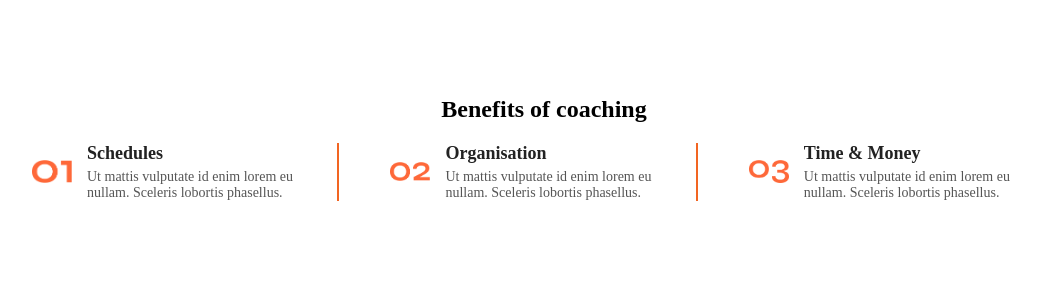
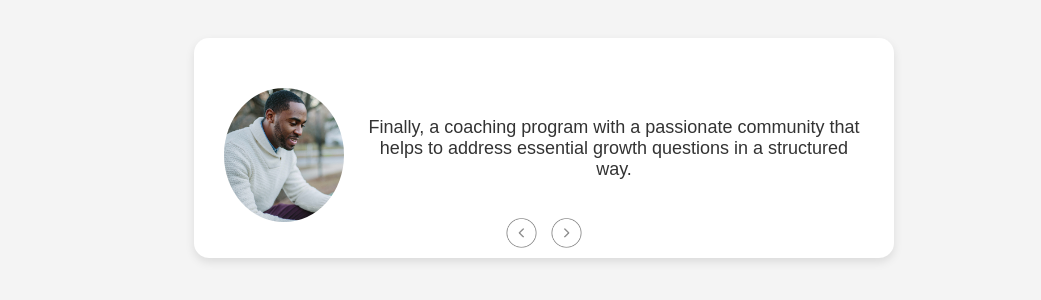
Before and after one commit to rruyyaa/eskool, a plain HTML site: page index.html in a window 1280 px wide. Shown: the part 252-552 px from the top of the page, without its empty margins (96-1137 px from the left). Drawn offline with Linux system fonts and the light colour scheme.

Commit message:
Testimonials section oluşturuldu

```diff
--- a/index.html
+++ b/index.html
@@ -3,45 +3,33 @@
 <head>
     <meta charset="UTF-8">
     <meta name="viewport" content="width=device-width, initial-scale=1.0">
-    <title>ESKOOL Navbar</title>
     <link rel="stylesheet" href="styles/style.css">
     <link rel="preconnect" href="https://fonts.googleapis.com">
     <link rel="preconnect" href="https://fonts.gstatic.com" crossorigin>
     <link href="https://fonts.googleapis.com/css2?family=Inter:ital,opsz,wght@0,14..32,100..900;1,14..32,100..900&family=Lato:ital,wght@0,100;0,300;0,400;0,700;0,900;1,100;1,300;1,400;1,700;1,900&display=swap" rel="stylesheet">
 </head>
 <body>
-    <title>Benefits of Coaching</title>
+    <title>Eskool - Testimonial Section</title>
 
-    <section class="benefits">
-        <h2>Benefits of coaching</h2>
-
-        <div class="benefits-container">
-            <div class="benefit-item">
-                <img src="assets/01 (1).png" alt="01">
-                <div class="content">
-                    <h3>Schedules</h3>
-                    <p>Ut mattis vulputate id enim lorem eu nullam. Sceleris lobortis phasellus.</p>
-                </div>
-            </div>
-
-            <div class="benefit-item">
-                <img src="assets/02 (1).png" alt="02">
-                <div class="content">
-                    <h3>Organisation</h3>
-                    <p>Ut mattis vulputate id enim lorem eu nullam. Sceleris lobortis phasellus.</p>
-                </div>
-            </div>
-
-            <div class="benefit-item">
-                <img src="assets/03 (1).png" alt="03">
-                <div class="content">
-                    <h3>Time & Money</h3>
-                    <p>Ut mattis vulputate id enim lorem eu nullam. Sceleris lobortis phasellus.</p>
-                </div>
-            </div>
+    <section class="testimonial">
+        <!-- Resim Alanı -->
+        <div class="testimonial-image">
+            <img src="assets/testimonial-image.jpg" alt="User Testimonial">
 
         </div>
+
+        <!-- Metin Alanı -->
+        <div class="testimonial-text">
+            <p>Finally, a coaching program with a passionate community that helps to address essential growth questions in a structured way.</p>
+        </div>
+
+        <!-- Yön Tuşları -->
+        <div class="testimonial-controls">
+            <img src="assets/arrow-left.png" alt="Previous" class="arrow">
+            <img src="assets/arrow-right.png" alt="Next" class="arrow">
+        </div>
     </section>
+
 
         </body>
         </html>
--- a/styles/style.css
+++ b/styles/style.css
@@ -6,73 +6,98 @@
 
 body {
     font-family: Arial, sans-serif;
-    margin: 0;
-    padding: 0;
     display: flex;
     justify-content: center;
     align-items: center;
-    min-height: 100vh;
-    background-color: #fff;
+    height: 100vh;
+    background-color: #f4f4f4;
+    margin: 0;
+    padding:20px;
 }
 
-.benefits {
-    text-align: center;
-    width: 80%;
-    font-family: "Syne";
-    font-size: 45px;
-    font-style: normal;
+.testimonial {
+   display:flex;
+   flex-direction: row;
+    align-items: center;
+    background: white;
+    padding: 50px 30px;
+    border-radius: 15px;
+    box-shadow: 0px 4px 10px rgba(0, 0, 0, 0.1);
+    max-width: 700px;
+    width: 100%;
+    text-align: left;
+    position: relative;
+    gap:20px;
 }
 
-.benefits-container {
-    display: flex;
-    justify-content: space-between;
-    gap: 30px;
-    margin-top: 20px;
-    font-family: "Syne";
-    font-size: 45px;
-    font-style: normal;
+/* Resim Alanı */
+.testimonial-image {
+    position: relative;
+    width: 120px;
+    height: 120px;
+flex-shrink: 0;
+
 }
 
-.benefit-item {
-    display: flex;
-    align-items: center;
-    gap: 15px;
-    width: 30%;
-    border-right: 2px solid #f26522; /* Sağ kenarlık */
-    padding-right: 20px;
-    font-family: "Syne";
-    font-size: 45px;
-    font-style: normal;
+.testimonial-image img {
+    width: 100%;
+    border-radius: 50%;
+    display:block;
 }
 
-.benefit-item:last-child {
-    border-right: none; /* Son öğenin kenarlığını kaldır */
+
+
+/* Metin Alanı */
+.testimonial-text {
+    text-align: center;
+    font-size: 18px;
+    color: #333;
+    margin: 20px 0;
+    font-family:"Syne" Arial, Helvetica, sans-serif;
+    font-style:normal;
+    max-width: 600px;
+
 }
 
-.benefit-item img {
-    width: 40px; /* PNG numara boyutunu ayarla */
-    height: auto;
+/* Yön Tuşları */
+.testimonial-controls {
+    position: absolute;
+    display: flex;
+    gap: 15px;
+    bottom:10px;
+    left:50%;
+    transform: translateX(-50%);
 }
 
-.content {
-    text-align: left;
+.arrow {
+    width: 30px;
+    height:30px;
+    cursor: pointer;
+    transition: opacity 0.3s;
 }
 
-h2 {
-    font-size: 24px;
-    font-weight: bold;
-    margin-bottom: 10px;
+.arrow:hover {
+    opacity: 0.7;
 }
 
-h3 {
-    font-size: 18px;
-    font-weight: bold;
-    color: #222;
-    margin: 0;
+/* === RESPONSIVE DESIGN === */
+
+@media (max-width: 768px) {
+    .testimonial {
+        padding: 20px;
+    }
+
+    .testimonial-image {
+        width: 120px;
+        height: 120px;
+        margin-bottom: 15px;
+    }
+
+    .testimonial-text {
+        padding: 16px;
+    }
+
+    .testimonial-controls {
+        margin-top: 15px;
+    }
 }
-
-p {
-    font-size: 14px;
-    color: #555;
-    margin: 5px 0 0;
-}
```
Also changed, not shown: assets/arrow-left.png (added), assets/arrow-right.png (added), assets/testimonial-image.jpg (added), assets/vector (7).png (added).
